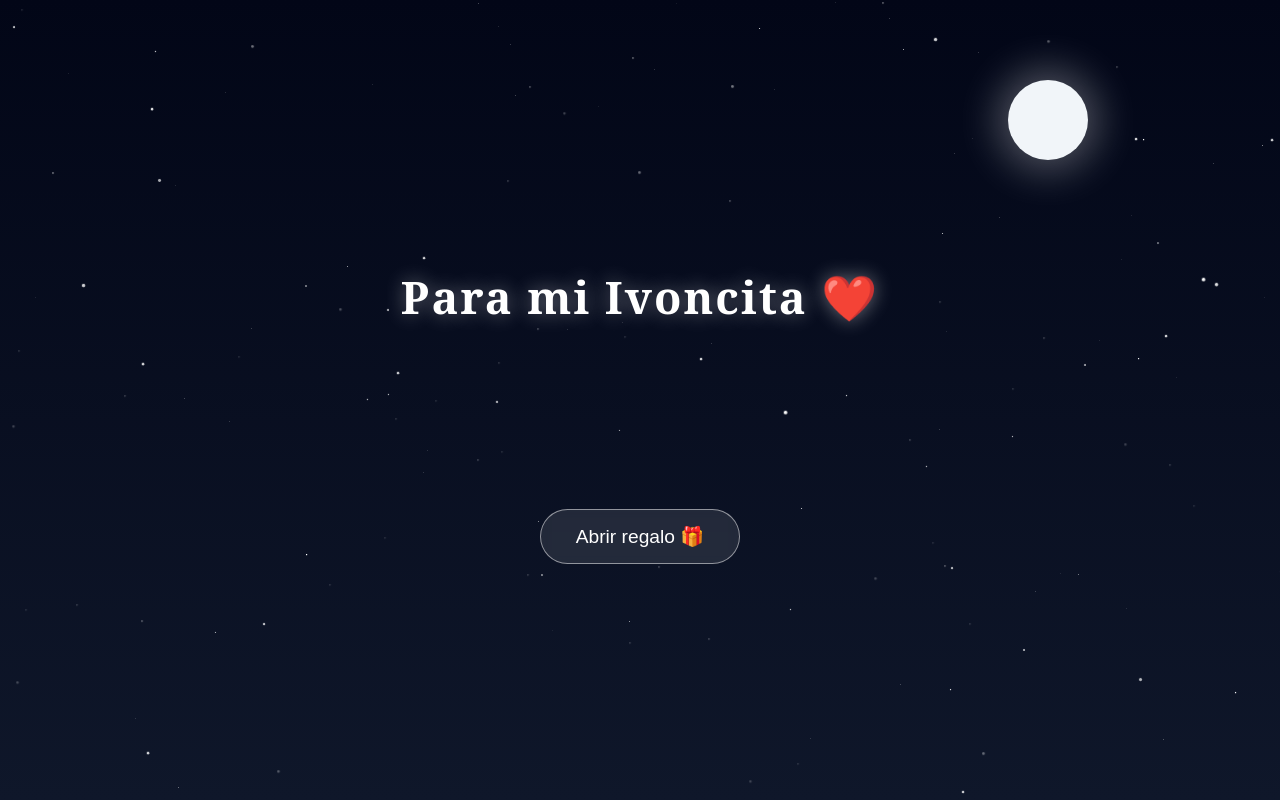
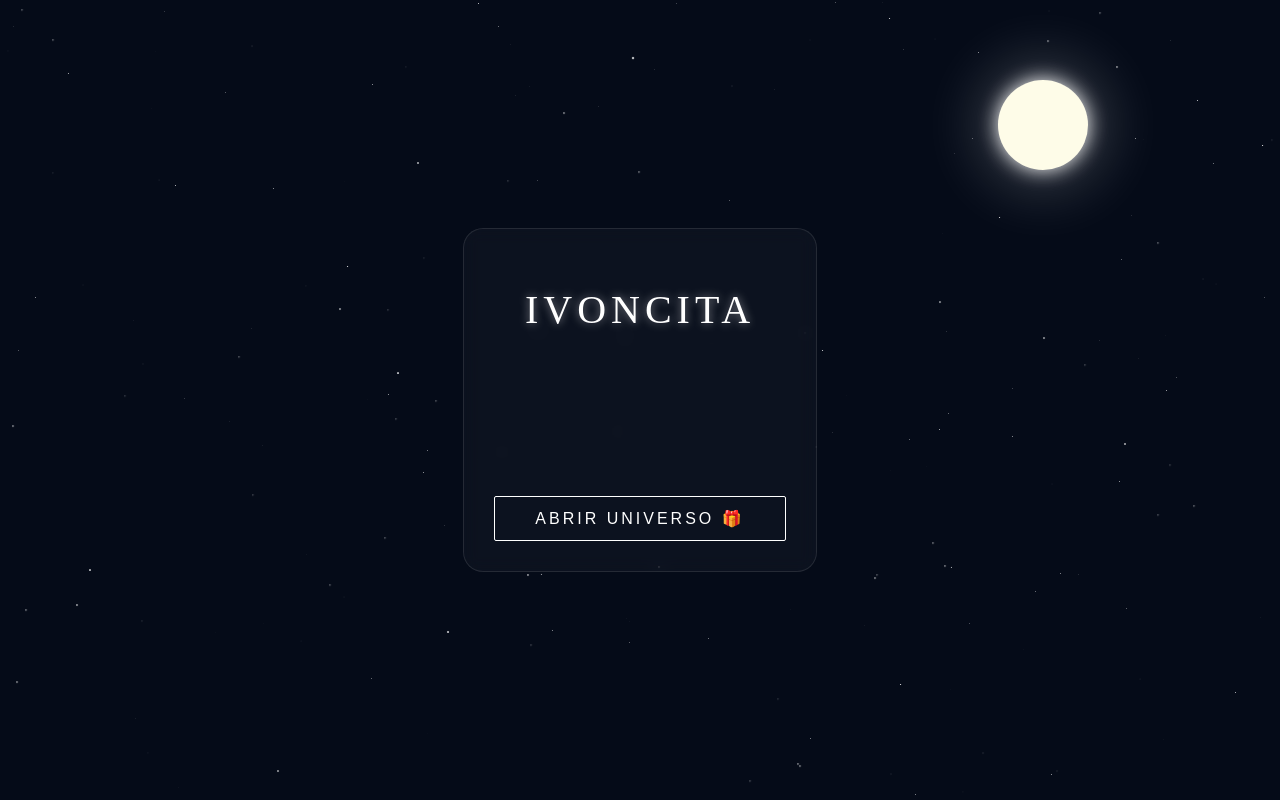
Before and after one commit to jamin1551/Para-Ivoncita-3, a plain HTML site: page index.html in a window 1280 px wide. Drawn offline with Linux system fonts and the light colour scheme.

Commit message:
Update index.html

```diff
--- a/index.html
+++ b/index.html
@@ -7,29 +7,29 @@
     <style>
         body {
             margin: 0;
-            padding: 0;
-            background: #020617;
-            background: linear-gradient(to bottom, #020617 0%, #0f172a 100%);
+            background: #050b18; /* Azul noche profundo */
             height: 100vh;
             overflow: hidden;
             display: flex;
             justify-content: center;
             align-items: center;
             color: white;
-            font-family: 'Georgia', serif;
+            font-family: 'Times New Roman', serif;
             text-align: center;
         }
 
-        /* La Luna de Zoé */
+        /* La Luna Artística con resplandor */
         .moon {
             position: absolute;
             top: 10%;
             right: 15%;
-            width: 80px;
-            height: 80px;
-            background: #f1f5f9;
+            width: 90px;
+            height: 90px;
+            background: #fefce8;
             border-radius: 50%;
-            box-shadow: 0 0 40px 10px rgba(255, 255, 255, 0.3);
+            box-shadow:
+                0 0 20px #fff,
+                0 0 60px 20px rgba(255, 255, 255, 0.2);
             z-index: 1;
         }
 
@@ -44,61 +44,57 @@
             position: absolute;
             background: white;
             border-radius: 50%;
-            animation: pulse var(--d) infinite ease-in-out;
+            animation: blink var(--d) infinite ease-in-out;
         }
 
-        @keyframes pulse {
-            0%, 100% { opacity: 0.2; transform: scale(0.8); }
-            50% { opacity: 1; transform: scale(1.2); }
+        @keyframes blink {
+            0%, 100% { opacity: 0.1; transform: scale(0.5); }
+            50% { opacity: 0.8; transform: scale(1.1); }
         }
 
         .container {
             position: relative;
             z-index: 10;
-            padding: 20px;
-            max-width: 600px;
+            padding: 30px;
+            background: rgba(255, 255, 255, 0.03);
+            backdrop-filter: blur(8px);
+            border-radius: 20px;
+            border: 1px solid rgba(255, 255, 255, 0.1);
         }
 
         h1 {
-            font-size: 2.8rem;
-            margin-bottom: 10px;
-            text-shadow: 0 0 20px rgba(255, 255, 255, 0.4);
-            letter-spacing: 2px;
-        }
-
-        #lyrics {
-            font-size: 1.4rem;
-            color: #cbd5e1;
-            margin-bottom: 20px;
-            height: 30px;
-            font-style: italic;
+            font-size: 2.5rem;
+            margin-bottom: 25px;
+            font-weight: lighter;
+            letter-spacing: 5px;
+            text-shadow: 0 0 10px rgba(255,255,255,0.5);
         }
 
         #love-letter {
-            font-size: 1.6rem;
-            line-height: 1.5;
-            color: #f8fafc;
-            min-height: 100px;
+            font-size: 1.8rem;
+            line-height: 1.6;
+            min-height: 120px;
             white-space: pre-wrap;
-            text-shadow: 0 2px 4px rgba(0,0,0,0.5);
+            color: #e2e8f0;
         }
 
-        .btn-regalo {
-            background: rgba(255, 255, 255, 0.1);
-            border: 1px solid rgba(255, 255, 255, 0.5);
+        .btn-magic {
+            background: transparent;
+            border: 1px solid white;
             color: white;
-            padding: 15px 35px;
-            border-radius: 50px;
+            padding: 12px 40px;
+            border-radius: 2px; /* Estilo minimalista */
             cursor: pointer;
-            font-size: 1.2rem;
-            transition: all 0.4s;
-            backdrop-filter: blur(5px);
+            font-size: 1rem;
+            text-transform: uppercase;
+            letter-spacing: 3px;
+            transition: 0.5s;
         }
 
-        .btn-regalo:hover {
+        .btn-magic:hover {
             background: white;
-            color: #020617;
-            transform: scale(1.05);
+            color: #050b18;
+            box-shadow: 0 0 20px white;
         }
     </style>
 </head>
@@ -108,71 +104,51 @@
     <div id="stars"></div>
 
     <div class="container">
-        <h1>Para mi Ivoncita ❤️</h1>
-        <div id="lyrics"></div>
+        <h1>IVONCITA</h1>
         <div id="love-letter"></div>
         <br>
-        <button class="btn-regalo" id="playBtn">Abrir regalo 🎁</button>
+        <button class="btn-magic" id="btn">Abrir Universo 🎁</button>
     </div>
 
-    <audio id="audio" src="musica.mp3" preload="auto"></audio>
+    <audio id="musica" src="musica.mp3" preload="auto"></audio>
 
     <script>
-        // Crear estrellas más artísticas
-        const starContainer = document.getElementById('stars');
-        for (let i = 0; i < 150; i++) {
-            const star = document.createElement('div');
-            star.className = 'star';
-            const size = Math.random() * 3;
-            star.style.width = size + 'px';
-            star.style.height = size + 'px';
-            star.style.top = Math.random() * 100 + '%';
-            star.style.left = Math.random() * 100 + '%';
-            star.style.setProperty('--d', Math.random() * 4 + 2 + 's');
-            starContainer.appendChild(star);
+        // Generador de estrellas con tamaños variados
+        const sc = document.getElementById('stars');
+        for (let i = 0; i < 200; i++) {
+            const s = document.createElement('div');
+            s.className = 'star';
+            const size = Math.random() * 2.5 + 'px';
+            s.style.width = size; s.style.height = size;
+            s.style.top = Math.random() * 100 + '%';
+            s.style.left = Math.random() * 100 + '%';
+            s.style.setProperty('--d', Math.random() * 5 + 3 + 's');
+            sc.appendChild(s);
         }
 
-        const audio = document.getElementById('audio');
-        const btn = document.getElementById('playBtn');
-        const lyricsDiv = document.getElementById('lyrics');
-        const letterDiv = document.getElementById('love-letter');
+        const audio = document.getElementById('musica');
+        const btn = document.getElementById('btn');
+        const letter = document.getElementById('love-letter');
 
-        const phrase1 = "Y cuando, te me acercas....";
-        const finalMessage = "Te extraño mi amorcito.\nEres la Luna que acelera mi corazón.";
+        // Solo el mensaje que pediste
+        const msg = "Te extraño mi amorcito.\nEres la Luna que acelera mi corazón.";
 
-        btn.addEventListener('click', () => {
-            btn.style.display = 'none';
+        btn.onclick = () => {
+            btn.style.opacity = '0';
+            setTimeout(() => btn.style.display = 'none', 500);
 
-            // Iniciar audio
-            audio.play().catch(error => {
-                console.log("El navegador bloqueó el audio: ", error);
-            });
+            audio.play();
 
-            // Animación de la letra de la canción
-            let j = 0;
-            function typeLyrics() {
-                if (j < phrase1.length) {
-                    lyricsDiv.innerHTML += phrase1.charAt(j);
-                    j++;
-                    setTimeout(typeLyrics, 100);
-                } else {
-                    // Después de la letra, aparece la carta
-                    setTimeout(typeLetter, 1000);
+            let i = 0;
+            function type() {
+                if (i < msg.length) {
+                    letter.innerHTML += msg.charAt(i);
+                    i++;
+                    setTimeout(type, 90);
                 }
             }
-
-            // Animación de la carta de amor
-            let k = 0;
-            function typeLetter() {
-                if (k < finalMessage.length) {
-                    letterDiv.innerHTML += finalMessage.charAt(k);
-                    k++;
-                    setTimeout(typeLetter, 120);
-                }
-            }
-
-            typeLyrics();
-        });
+            type();
+        };
     </script>
 </body>
 </html>
```
